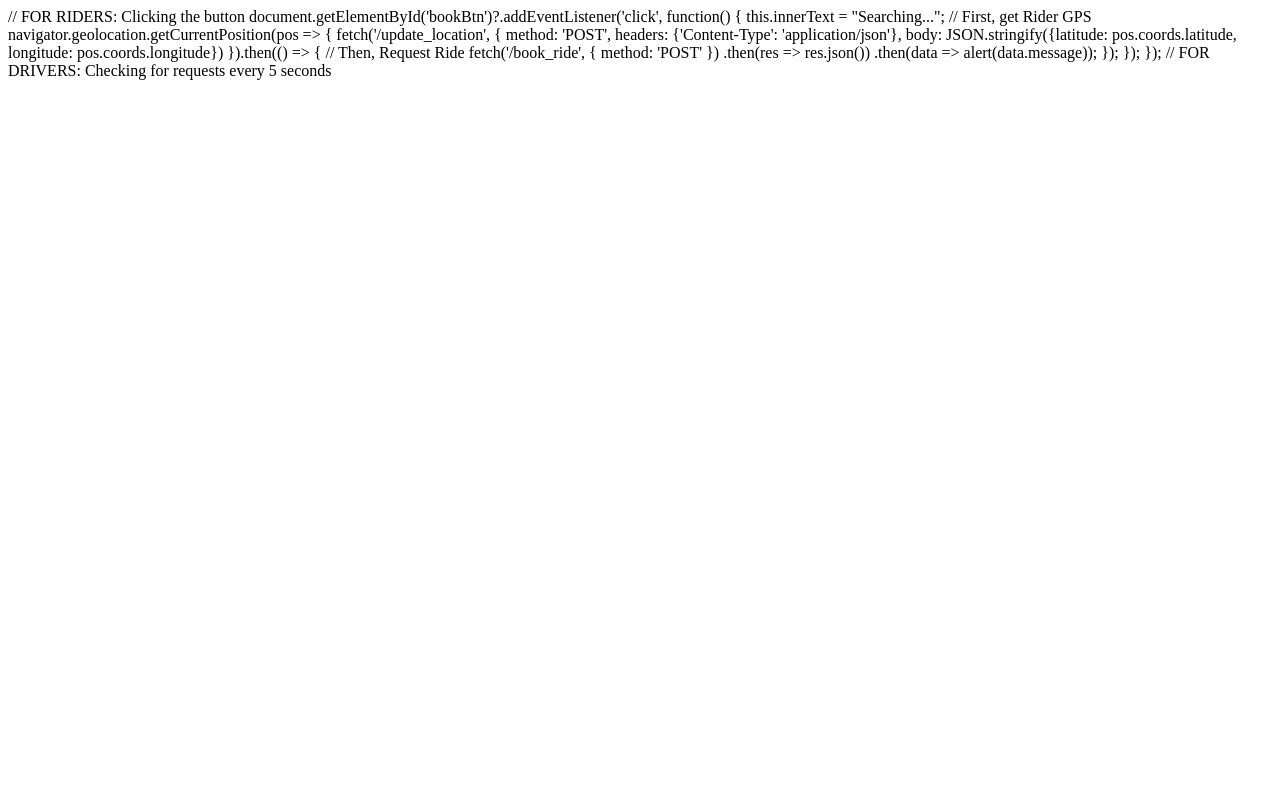
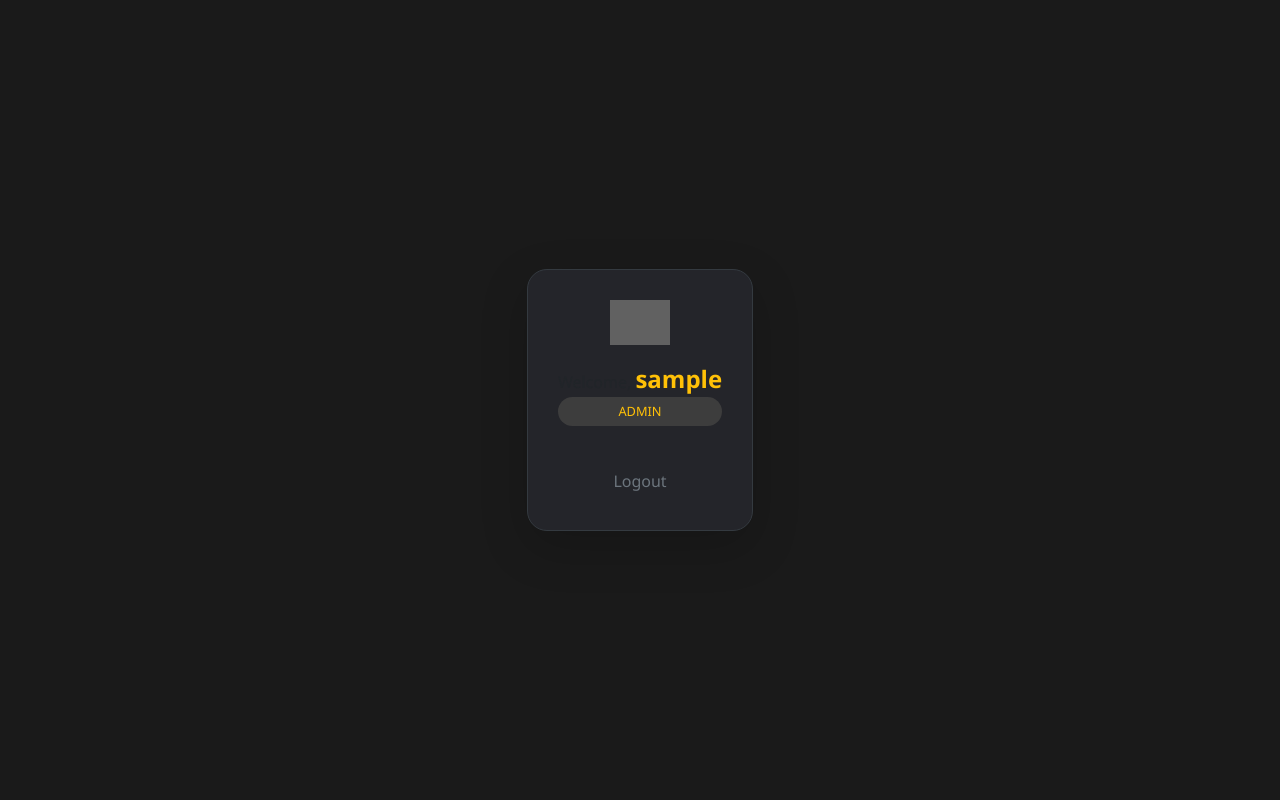
Before and after one commit to agamchugh/agam, a Flask app: template templates/dashboard.html in a window 1280 px wide. Run offline with Flask 3, Linux system fonts and the light colour scheme; the template is opened without the code that fills it: most values are stand-ins (such as "Sample title", 1, 10 or a date in 2020); grey boxes are pictures that could not be loaded.

Commit message:
Update dashboard.html

```diff
--- a/templates/dashboard.html
+++ b/templates/dashboard.html
@@ -1,33 +1,97 @@
-// FOR RIDERS: Clicking the button
+<!DOCTYPE html>
+<html lang="en">
+<head>
+    <meta charset="UTF-8">
+    <meta name="viewport" content="width=device-width, initial-scale=1.0, maximum-scale=1.0, user-scalable=no">
+    <meta name="theme-color" content="#1a1a1a">
+    <title>Dashboard</title>
+    <link href="https://cdn.jsdelivr.net/npm/bootstrap@5.3.0/dist/css/bootstrap.min.css" rel="stylesheet">
+    <style>
+        html, body { background-color: #1a1a1a; height: 100%; margin: 0; display: flex; align-items: center; justify-content: center; color: white; font-family: 'Segoe UI', sans-serif; }
+        .card { background-color: #24252a; border: 1px solid #343a40; border-radius: 20px; width: 100%; max-width: 400px; padding: 30px; text-align: center; }
+        .user-name { color: #ffc107; font-weight: bold; font-size: 1.5rem; }
+        .role-badge { background-color: #3d3d3d; color: #ffc107; border-radius: 20px; padding: 5px 15px; font-size: 0.8rem; display: inline-block; margin-bottom: 20px; }
+        .btn-action { background-color: #ffc107 !important; color: black !important; font-weight: bold; border: none; padding: 15px; border-radius: 12px; width: 100%; margin-top: 20px; }
+        .status-box { background-color: #1a1a1a; padding: 15px; border-radius: 10px; margin-top: 15px; }
+    </style>
+</head>
+<body>
+    <div class="card shadow-lg">
+        <div class="mb-3"><img src="https://cdn-icons-png.flaticon.com/512/3135/3135715.png" width="60" style="filter: invert(100%);"></div>
+        <div>Welcome, <span class="user-name">{{ username }}</span></div>
+        <div class="role-badge">{{ role.upper() }}</div>
+
+        {% if role == 'rider' %}
+        <div>
+            <h5>Ready to travel?</h5>
+            <button id="bookBtn" class="btn-action shadow">📍 BOOK RIDE NOW</button>
+            <p class="text-secondary small mt-3">Searching for autos within 1.5km...</p>
+        </div>
+        {% elif role == 'driver' %}
+        <div class="status-box">
+            <span style="color: #28a745;">●</span> <strong>Status: ONLINE</strong>
+            <p class="text-secondary small mb-0">Waiting for ride requests...</p>
+        </div>
+        <button class="btn-action" style="background-color: #dc3545 !important; color: white !important;">GO OFFLINE</button>
+        {% endif %}
+
+        {% if is_admin %}<a href="/admin" class="btn-action" style="background-color: #ff8c00 !important;">ADMIN PANEL</a>{% endif %}
+        <a href="/logout" class="btn text-secondary mt-3">Logout</a>
+    </div>
+
+    <script>
+    // --- RIDER LOGIC ---
     document.getElementById('bookBtn')?.addEventListener('click', function() {
-    this.innerText = "Searching...";
+        let btn = this;
+        btn.innerText = "Searching...";
 
-    // First, get Rider GPS
         navigator.geolocation.getCurrentPosition(pos => {
             fetch('/update_location', {
                 method: 'POST',
                 headers: {'Content-Type': 'application/json'},
                 body: JSON.stringify({latitude: pos.coords.latitude, longitude: pos.coords.longitude})
             }).then(() => {
-            // Then, Request Ride
                 fetch('/book_ride', { method: 'POST' })
                 .then(res => res.json())
-            .then(data => alert(data.message));
+                .then(data => {
+                    alert(data.message);
+                    btn.innerText = "📍 BOOK RIDE NOW";
                 });
+            });
+        }, err => {
+            alert("Please enable GPS to book a ride.");
+            btn.innerText = "📍 BOOK RIDE NOW";
         });
     });
 
-// FOR DRIVERS: Checking for requests every 5 seconds
+    // --- DRIVER LOGIC ---
     {% if role == 'driver' %}
-setInterval(() => {
+    function updateDriverStatus() {
+        navigator.geolocation.getCurrentPosition(pos => {
+            fetch('/update_location', {
+                method: 'POST',
+                headers: {'Content-Type': 'application/json'},
+                body: JSON.stringify({latitude: pos.coords.latitude, longitude: pos.coords.longitude})
+            });
+        });
+    }
+
+    function checkRides() {
         fetch('/check_requests')
         .then(res => res.json())
         .then(data => {
             if(data.ride_id) {
                 if(confirm("New Ride Request from " + data.rider_name + "! Accept?")) {
-                alert("Ride Accepted! Navigate to Rider.");
+                    alert("Ride Accepted! Go to " + data.rider_name);
                 }
             }
         });
-}, 5000);
+    }
+
+    setInterval(updateDriverStatus, 20000); // Update GPS every 20s
+    setInterval(checkRides, 5000);         // Check for rides every 5s
+    updateDriverStatus();
     {% endif %}
+    </script>
+</body>
+</html>
```
Lines whose indentation alone changed are shown as unchanged.
